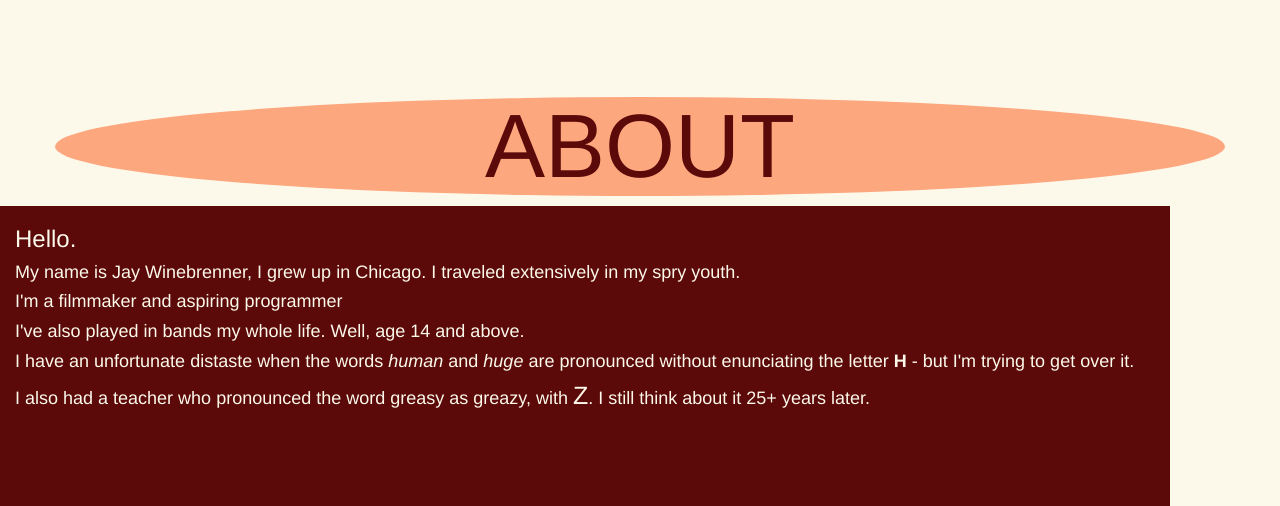
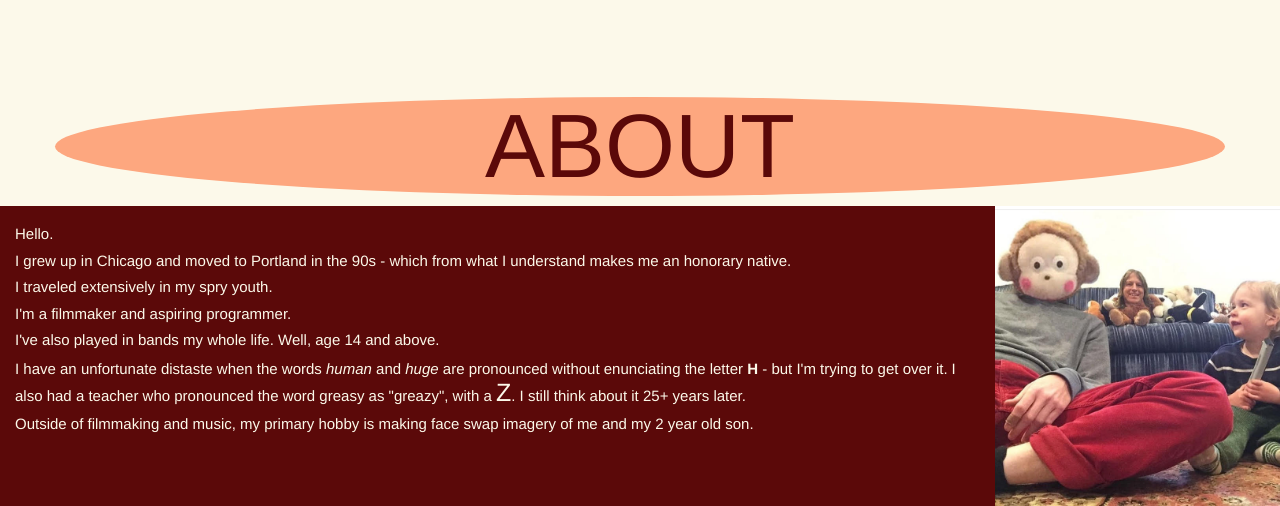
Before and after one commit to Jaywinebrenner/portfolio-week-1, a plain HTML site: page index.html in a window 1280 px wide. Shown: the part 1586-2092 px from the top of the page. Drawn offline with Linux system fonts and the light colour scheme.

```diff
--- a/css/styles.css
+++ b/css/styles.css
@@ -23,6 +23,26 @@ h1, h2 {
 h1 {
   font-size: 9rem;
 }
+
+a {
+  color: #5b0909;
+}
+
+a:visited {
+color: #5b0909;
+}
+
+/* mouse over link */
+a:hover {
+color: #fda77f;
+}
+
+/* selected link */
+a:active {
+color: #ed5107;
+}
+
+
 
 #header-left-div {
 
@@ -75,6 +95,7 @@ margin: 90px 3px;
   margin: 0 0 0 0;
   padding-right: 0;
   height: 300px;
+  width: 100%;
 }
 .about {
 
@@ -82,6 +103,27 @@ margin: 90px 3px;
 
 h3, h4 {
   color: #fcf9ea;
+  font-size: 1.5rem;
+  font-family: "Helvetica Neue", Helvetica, Arial, sans-serif;
+
+}
+
+.above-greasy {
+  margin-bottom: 0;
+  display: inline;
+}
+
+.greasy {
+  margin-top: 0;
+  display: inline;
+}
+
+#faceswap {
+  height: 300px;
+  width: auto;
+  float: right;
+  margin-left: 25px;
+
 }
 
 span {
--- a/index.html
+++ b/index.html
@@ -89,17 +89,19 @@
     </div>
 
     <h6 class="container about-text" id="about-title">ABOUT</h6>
-  <div class="container" id="about">
-    <h3>Hello.</h3>
-    <h4>My name is Jay Winebrenner, I grew up in Chicago. I traveled extensively in my spry youth.</h4>
-    <h4>I'm a filmmaker and aspiring programmer</h4>
-    <h4>I've also played in bands my whole life. Well, age 14 and above.</h4>
-    <h4>I have an unfortunate distaste when the words <em>human</em> and <em>huge</em> are pronounced without enunciating the letter <strong>H</strong> - but I'm trying to get over it.</h4>
-    <h4>I also had a teacher who pronounced the word greasy as greazy, with <span>Z</span>. I still think about it 25+ years later.</h4>
-  </div>
+    <div class="container" id="about">
+      <img id="faceswap" src="img/faceswap.jpg" alt="A child looking at an adult with a monkey head and a monkey with an adult head">
+      <h3>Hello.</h4>
+      <h4>I grew up in Chicago and moved to Portland in the 90s - which from what I understand makes me an honorary native.</h4>
+      <h4>I traveled extensively in my spry youth.</h4>
+      <h4>I'm a filmmaker and aspiring programmer.</h4>
+      <h4>I've also played in bands my whole life. Well, age 14 and above.</h4>
+      <h4 class="above-greasy">I have an unfortunate distaste when the words <em>human</em> and <em>huge</em> are pronounced without enunciating the letter <strong>H</strong> - but I'm trying to get over it.</h4>
+      <h4 class="greasy">I also had a teacher who pronounced the word greasy as "greazy", with a <span>Z</span>. I still think about it 25+ years later.</h4>
+      <h4>Outside of filmmaking and music, my primary hobby is making face swap imagery of me and my 2 year old son.</h4>
+    </div>
 
 
-  </div>
 </body>
 
 </html>
```
Also changed, not shown: img/faceswap.jpg (added), 1 other file.
